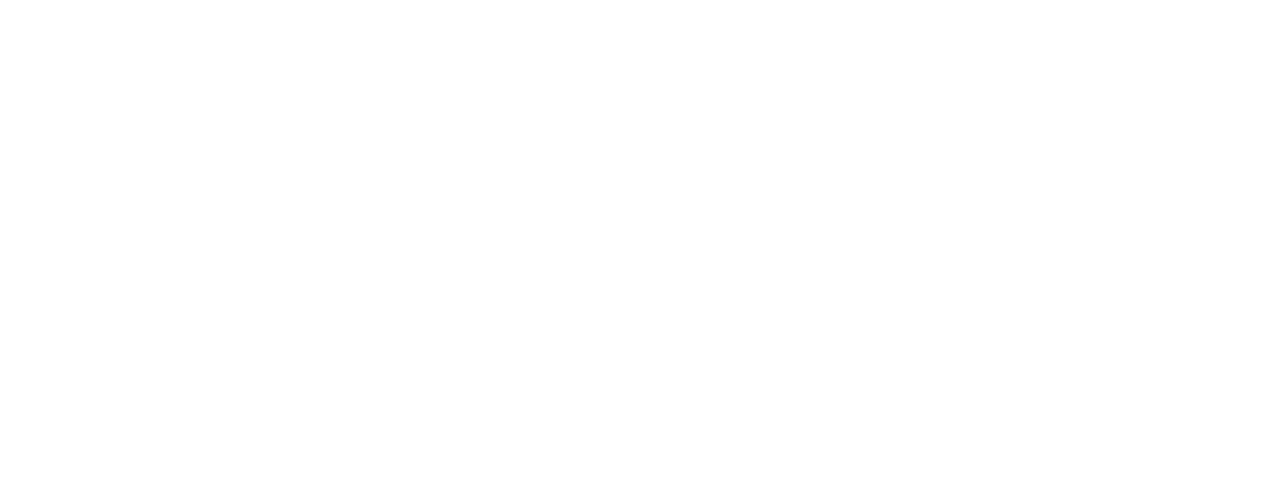
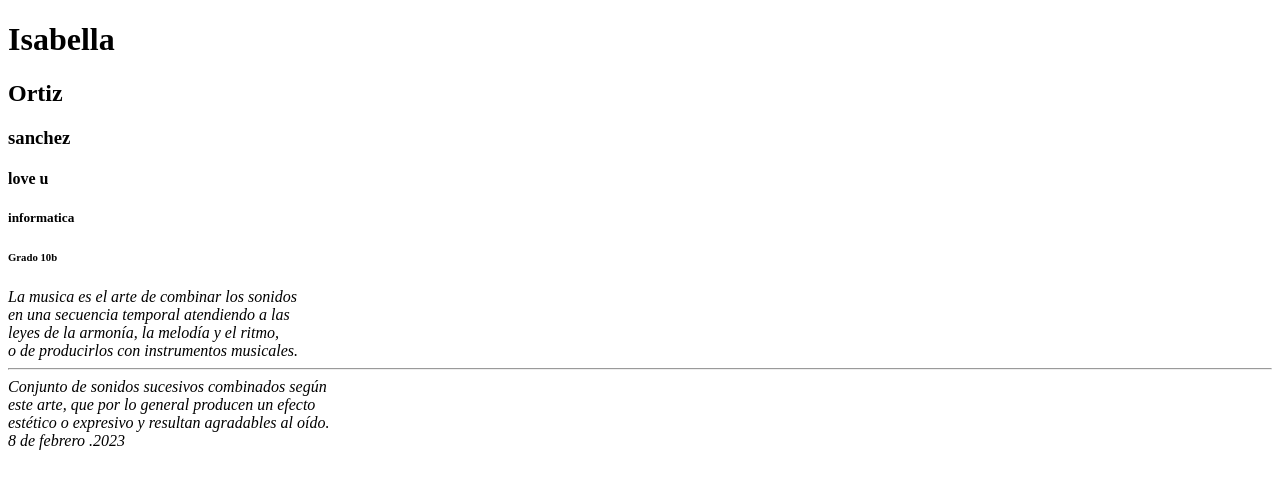
Before and after one commit to Isabella-OrtizS/html-isabella-ortiz, a website: page index.html in a window 1280 px wide. Drawn offline with Linux system fonts and the light colour scheme.

Commit message:
titulos y parrafo.

```diff
--- a/index.html
+++ b/index.html
@@ -4,18 +4,40 @@
     <meta charset="UTF-8" />
   <title>
     hola
-  <title>
+  </title>
   <head>
 <body>
 
-  <h1>Isabella</h1>
+   <h1>Isabella</h1>
 
-  <h2>Ortiz</h2>
+   <h2>Ortiz</h2>
 
-  <h3>sanchez</h3>
+   <h3>sanchez</h3>
 
-  <h4> love u </h4>
+   <h4>love u</h4>
 
-  <h5> informatica </h5>
+   <h5>informatica</h5>
 
-  <h6> grado 10b </h6>
+   <h6>Grado 10b</h6>
+
+  </body>
+
+  </html>
+
+  <i>
+  La musica es el arte de combinar los sonidos
+  <br>
+  en una secuencia temporal atendiendo a las
+  <br>
+ leyes de la armonía, la melodía y el ritmo,
+ <br>
+  o de producirlos con instrumentos musicales.
+  <hr>
+  Conjunto de sonidos sucesivos combinados según
+  <br>
+  este arte, que por lo general producen un efecto
+  <br>
+  estético o expresivo y resultan agradables al oído.
+  <br>
+  8 de febrero .2023
+  </i>
```
